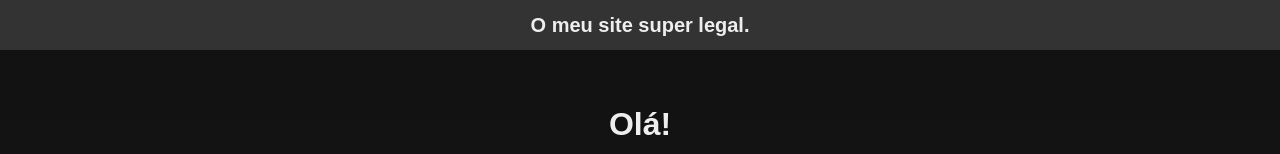
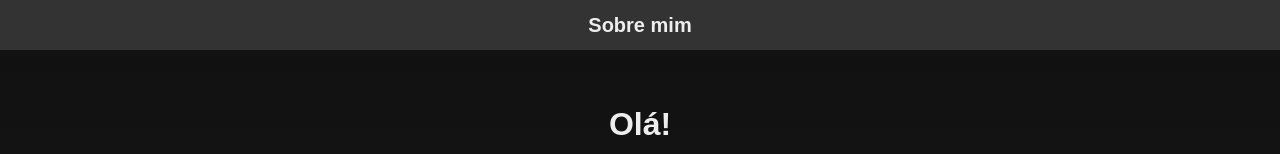
Before and after one commit to HTMLDevelopment/Personal-Website-2, a plain HTML site: page index.html in a window 1280 px wide. Shown: the top 154 px of the page. Drawn offline with Linux system fonts and the light colour scheme; a web font is replaced by a local one.

Commit message:
sobre mim

```diff
--- a/index.html
+++ b/index.html
@@ -8,7 +8,7 @@
   <link rel="stylesheet" href="/CSS/style.css">
   <script src="/JS/code.js"></script>
 </head>
-<nav id="topbar"><span id="title">O meu site super legal.</span></nav>
+<nav id="topbar"><span id="title">Sobre mim</span></nav>
 <body>
   <div id="aboutme">
     <div id="texthead">
```
